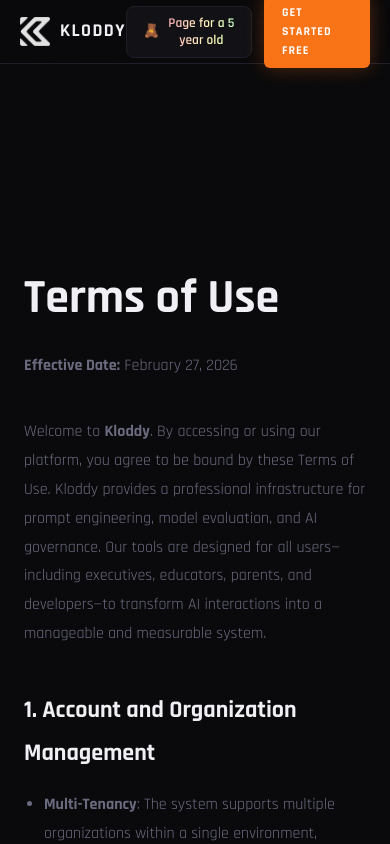
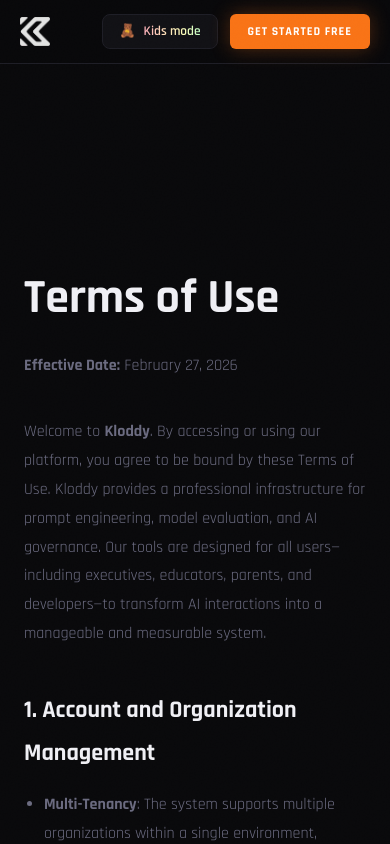
Before and after one commit to joaoguilhermee/kloddy.com, a React (Vite) app: page /terms in a window 390 px wide. Shown: the top 844 px of the page. Built offline with nearby package versions, Linux system fonts and the light colour scheme; a web font is replaced by a local one.

Commit message:
fixing mobile kids mode

```diff
--- a/src/components/Layout.tsx
+++ b/src/components/Layout.tsx
@@ -15,7 +15,7 @@
             <nav>
                 <Link to="/" className="logo">
                     <img src="/kloddy-dark.png" alt="Kloddy" />
-                    Kloddy
+                    <span className="logo-text">Kloddy</span>
                 </Link>
                 {!isKidsMode && (
                     <ul className="nav-links">
@@ -27,7 +27,13 @@
                 )}
                 <div className="nav-cta">
                     <button style={{ display: 'flex', alignItems: 'center', gap: '8px', background: 'var(--surface)', color: 'var(--ink)', padding: '8px 16px', borderRadius: '8px', border: '1px solid var(--border)', cursor: 'pointer', fontFamily: "'Rajdhani', sans-serif", fontWeight: '600' }} onClick={toggleKidsMode}>
-                        {isKidsMode ? 'Back to Adult Mode' : <><span>🧸</span><span className="pastel-rainbow-text">Page for a 5 year old</span></>}
+                        {isKidsMode ? 'Back to Adult Mode' : (
+                            <>
+                                <span>🧸</span>
+                                <span className="pastel-rainbow-text desktop-text">Page for a 5 year old</span>
+                                <span className="pastel-rainbow-text mobile-text">Kids mode</span>
+                            </>
+                        )}
                     </button>
                     <a href="https://app.kloddy.com" className="btn-primary">Get started free</a>
                 </div>
--- a/src/index.css
+++ b/src/index.css
@@ -1387,6 +1387,10 @@
   transition-delay: 0.24s
 }
 
+.mobile-text {
+  display: none;
+}
+
 @media(max-width:900px) {
   nav {
     padding: 0 20px
@@ -1421,6 +1425,14 @@
     flex-direction: column;
     gap: 16px;
     text-align: center
+  }
+
+  .desktop-text {
+    display: none;
+  }
+
+  .mobile-text {
+    display: inline;
   }
 }
 
@@ -1494,3 +1506,9 @@
   opacity: 1;
   transform: translateX(-50%) translateY(0);
 }
+
+@media (max-width: 420px) {
+  .logo-text {
+    display: none;
+  }
+}
```
